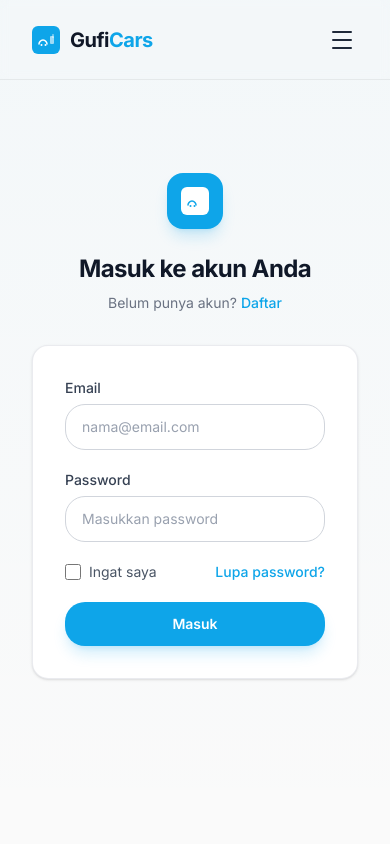
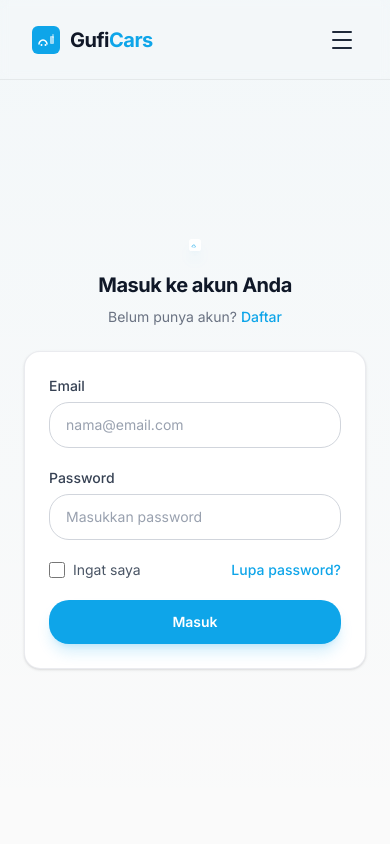
Before and after one commit to cfra321/guficars-web, a Next.js app: page /login in a window 390 px wide. Shown: the top 844 px of the page. Built offline with nearby package versions, Linux system fonts and the light colour scheme.

Commit message:
Make login page responsive on mobile
- Reduce vertical padding on mobile (pt-20 pb-16 vs pt-32 pb-24)
- Tighter horizontal padding (px-6 vs px-8)
- Smaller icon, heading, and card padding on small screens
- All changes behind sm: prefix — desktop stays the same

```diff
--- a/app/login/page.tsx
+++ b/app/login/page.tsx
@@ -26,20 +26,20 @@ export default function LoginPage() {
     <>
       <Navbar />
       <main>
-        <section className="relative flex min-h-screen items-center justify-center pt-32 pb-24">
+        <section className="relative flex min-h-screen items-center justify-center pt-20 pb-16 sm:pt-32 sm:pb-24">
           <div className="absolute inset-0 bg-gradient-to-b from-primary/[0.03] to-transparent" />
 
-          <div className="relative mx-auto w-full max-w-md px-8">
-            <div className="mb-8 text-center">
-              <div className="mx-auto mb-6 flex h-14 w-14 items-center justify-center rounded-2xl bg-primary shadow-lg shadow-primary/20">
-                <svg width="28" height="28" viewBox="0 0 28 28" fill="none">
+          <div className="relative mx-auto w-full max-w-md px-6 sm:px-8">
+            <div className="mb-6 text-center sm:mb-8">
+              <div className="mx-auto mb-5 flex h-12 w-12 items-center justify-center rounded-2xl bg-primary shadow-lg shadow-primary/20 sm:h-14 sm:w-14">
+                <svg width="24" height="24" viewBox="0 0 28 28" fill="none" className="sm:w-7 sm:h-7">
                   <rect width="28" height="28" rx="6" fill="white"/>
                   <path d="M7 18C7 16.5 8.5 14 11 14c2.5 0 4 2.5 4 4" stroke="#0EA5E9" strokeWidth="1.5" strokeLinecap="round"/>
                   <circle cx="9.5" cy="19" r="1" fill="#0EA5E9"/>
                   <circle cx="13.5" cy="19" r="1" fill="#0EA5E9"/>
                 </svg>
               </div>
-              <h1 className="text-2xl font-bold tracking-tight text-gray-900">
+              <h1 className="text-xl font-bold tracking-tight text-gray-900 sm:text-2xl">
                 Masuk ke akun Anda
               </h1>
               <p className="mt-2 text-sm text-gray-500">
@@ -50,7 +50,7 @@ export default function LoginPage() {
               </p>
             </div>
 
-            <div className="rounded-2xl border border-gray-200/80 bg-white p-8 shadow-sm">
+            <div className="rounded-2xl border border-gray-200/80 bg-white p-6 shadow-sm sm:p-8">
               <form onSubmit={handleSubmit} className="space-y-5">
                 <div>
                   <label htmlFor="email" className="mb-1.5 block text-sm font-medium text-gray-700">
```
